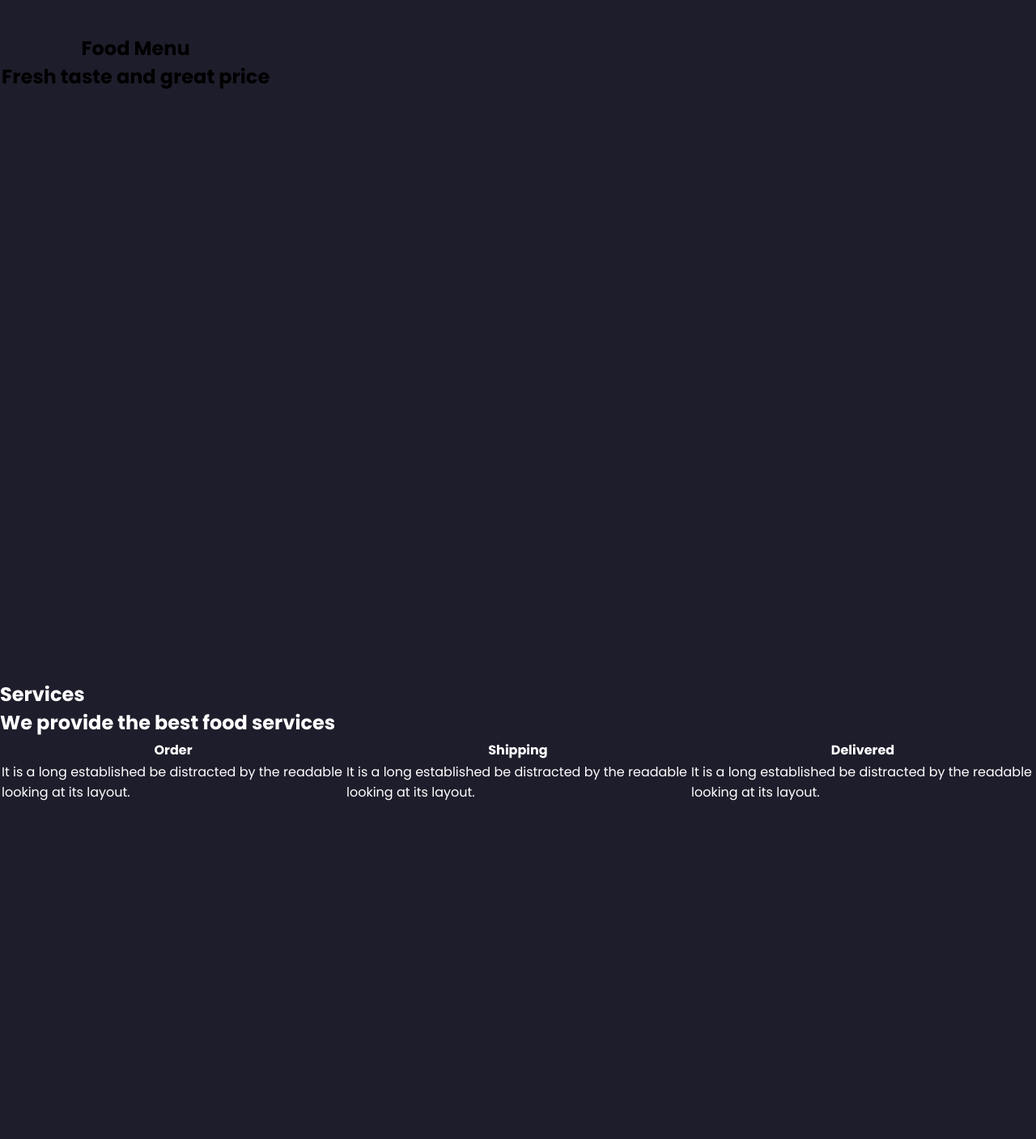
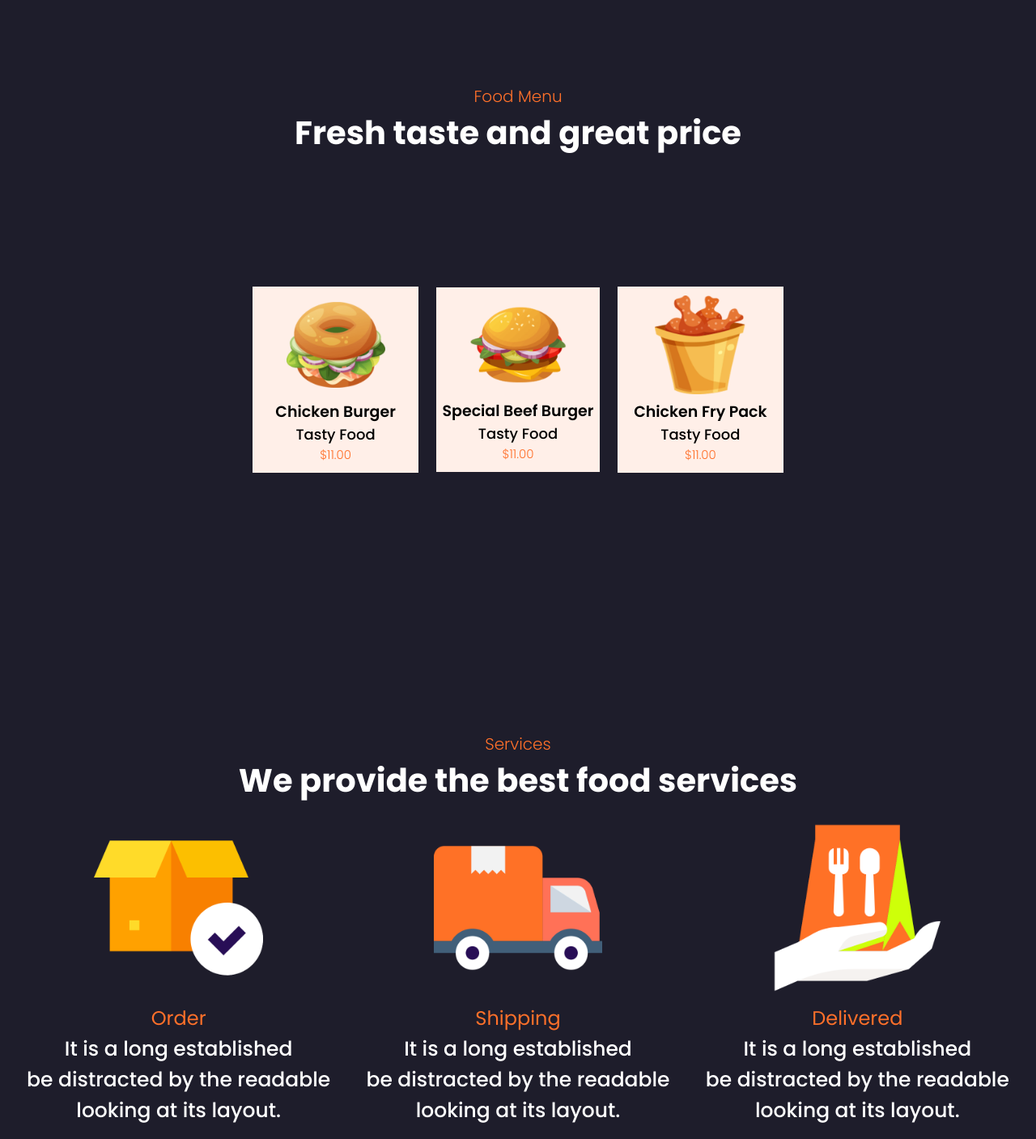
Before and after one commit to sebastianVis/HamburguesasHTMLCSS, a plain HTML site: page index.html in a window 1280 px wide. Shown: the part 1560-2967 px from the top of the page at 81% size. Drawn offline with Linux system fonts and the light colour scheme.

Commit message:
commit nocturno

```diff
--- a/css/styles.css
+++ b/css/styles.css
@@ -216,20 +216,155 @@ main #about .secondtable .learnmore:hover{
 }
 
 
-main #menu .secondtable{
-  color:white;
-  height: 100vh;
-  right: 10vh;
+main #menu .thirdtable{
+  width: 100%;
+  padding: 0 300px;
+  height: 60vh;
   position: absolute;
-  top: 100vh;
+  text-align: center;
+}
+
+main #menu .text{
+  position: absolute;
+  text-align: center;
+  padding-left: 18%;
+  padding-right: auto;
+}
+
+main #menu h1{
+  padding-top: 5%;
+  color: #ff702a;
+  font-size: 20px;
+  font-weight: 350;
+  text-align: center;
+}
+
+main #menu h2{
   color: white;
-  left: 20vh;
+  font-size: 40px;
+  padding-bottom: 10px;
+  text-align: center;
+}
+
+main #menu .thirdtable .container{
+  margin-top: 50px;
+  padding: 10px 0;
+  border: 1px #ffefe8 solid;
+  background-color: #ffefe8;
+}
+
+main #menu .thirdtable .food{
+  margin: 10px;
+  margin-top: 100px;
+}
+
+main #menu .thirdtable .food{
+  margin-top: 150px;
+  margin: 10px;
+  padding: 10px;
+}
+
+main #menu .thirdtable .food h3{
+  color: black;
+  font-size: 19px;
+  font-weight: 600;
+}
+
+main #menu .thirdtable .food h4{
+  color: black;
+  font-size: 18px;
+  font-weight: 500;
+}
+
+main #menu .thirdtable .food p{
+  color: #ff702a;
+  font-size: 15px;
+  font-weight: 300;
+}
+
+main #menu .thirdtable .food img{
+  width: 60%;
 }
 
 
+main #service .fourthtable{
+  height: 50vh;
+  padding: 10px;
+  width: 80%vh;
+}
 
-main #service {
+main #service h1{
+  padding-top: 5%;
+  color: #ff702a;
+  font-size: 20px;
+  font-weight: 350;
+  text-align: center;
+}
+
+main #service h2{
   color: white;
+  font-size: 40px;
+  padding-bottom: 10px;
+  text-align: center;
+}
+
+main #service .fourthtable .text{
+  text-align: center;
+}
+
+main #service .fourthtable .text th{
+  color: #ff702a;
+  font-size: 24px;
+  font-weight: 400;
+}
+
+main #service .fourthtable .text td{
+  color: white;
+  font-size: 25px;
+  font-weight: 500;
+}
+
+main #service .fourthtable img{
+  width: 50%;
+}
+
+main #contact {
+  padding-top: 15%;
+  margin: 0 10%;
   height: 100vh;
-  right: 10vh;
+  width: 80%;
 }
+
+main #contact .lasttable {
+  height: 68%;
+  width: 100%;
+  text-align: center;
+  background-color: #ffefe8;
+}
+
+main #contact .lasttable td{
+  padding-bottom: 50px;
+}
+
+main #contact .lasttable tr th{
+  color: black;
+  font-size: 40px;
+  padding-bottom: 5px;
+
+}
+
+main #contact .lasttable a{
+  text-decoration: none;
+  color: white;
+  border: 1px solid #ff702a;
+  background-color: #ff702a ;
+  margin: 5px;
+  padding: 10px 35px;
+  border-radius: 5px;
+}
+
+main #contact .lasttable a:hover{
+  color: #ff702a;
+  border: 1px solid #1e1d2b;
+  background-color:  #1e1d2b;
+}
--- a/index.html
+++ b/index.html
@@ -31,7 +31,7 @@
                 Foods the<br />
                 Most precious thing
               </p>
-              <a class="menutoday" href="#">Today's Menu</a>
+              <a class="menutoday" href="#about">Today's Menu</a>
             </td>
             <td><img class="img" src="./img/home.png" alt="" /></td>
           </tr>
@@ -53,49 +53,76 @@
                 a be distracted by the readable content<br />
                 looking at its layout. The point of
               </p>
-              <a class="learnmore" href="">Learn More</a>
+              <a class="learnmore" href="#menu">Learn More</a>
             </td>
           </tr>
         </table>
       </section>
       <section class="part" id="menu">
         <table class="thirdtable">
-          <tr>
-            <th>
             <h1>Food Menu</h1>
             <h2>Fresh taste and great price</h2>
-            </th>
+          <tr>
+            <td class="food">
+              <div class="container">
+                <img src="./img/food1.png" alt="" />
+                <h3>Chicken Burger</h3>
+                <h4>Tasty Food</h4>
+                <p>$11.00</p>
+              </div>
+            </td>
+            <td class="food">
+              <div class="container">
+                <img src="./img/food2.png" alt="" />
+                <h3>Special Beef Burger</h3>
+                <h4>Tasty Food</h4>
+                <p>$11.00</p>
+              </div>
+            </td>
+            <td class="food">
+              <div class="container">
+                <img src="./img/food3.png" alt="" />
+                <h3>Chicken Fry Pack</h3>
+                <h4>Tasty Food</h4>
+                <p>$11.00</p>
+              </div>
+            </td>
           </tr>
-          <tr></tr>
         </table>
       </section>
       <section class="part" id="service">
+        <table class="fourthtable">
             <h1>Services</h1>
             <h2>We provide the best food services</h2>
-        <table>
-          <tr></tr>
-          <tr>
+            <tr class="text">
+              <td><img src="./img/s1.png" alt="" /></td>
+              <td><img src="./img/s2.png" alt="" /></td>
+              <td><img src="./img/s3.png" alt="" /></td>
+            </tr>
+            <tr class="text">
               <th>Order</th>
               <th>Shipping</th>
               <th>Delivered</th>
             </tr>
-          <tr>
+            <tr class="text">
               <td>
-              It is a long established be distracted by the readable looking at
-              its layout.
+                It is a long established<br> be distracted by the readable<br>looking at its layout.
               </td>
               <td>
-              It is a long established be distracted by the readable looking at
-              its layout.
+                It is a long established<br> be distracted by the readable<br>looking at its layout.
               </td>
               <td>
-              It is a long established be distracted by the readable looking at
-              its layout.
+                It is a long established<br> be distracted by the readable<br>looking at its layout.
               </td>
             </tr>
         </table>
       </section>
-      <div class="part" id="contact"></div>
+      <section class="part" id="contact">
+        <table class="lasttable">
+          <tr><th>We make quality food<br>Everyday</th></tr>
+          <tr><td><a href="#menu">Learn More</a></td></tr>
+        </table>
+      </section>
     </main>
     <footer>
       <table>
@@ -107,11 +134,11 @@
         </tr>
         <tr>
           <td>
-            <a href="">Home</a>
-            <a href="">About</a>
-            <a href="">Menu</a>
-            <a href="">Service</a>
-            <a href="">Contact</a>
+            <a href="#home">Home</a>
+            <a href="#about">About</a>
+            <a href="#menu">Menu</a>
+            <a href="#serviec">Service</a>
+            <a href="#contact">Contact</a>
           </td>
           <td>
             <a href="">Web Design</a>
```
Lines whose indentation alone changed are shown as unchanged.
